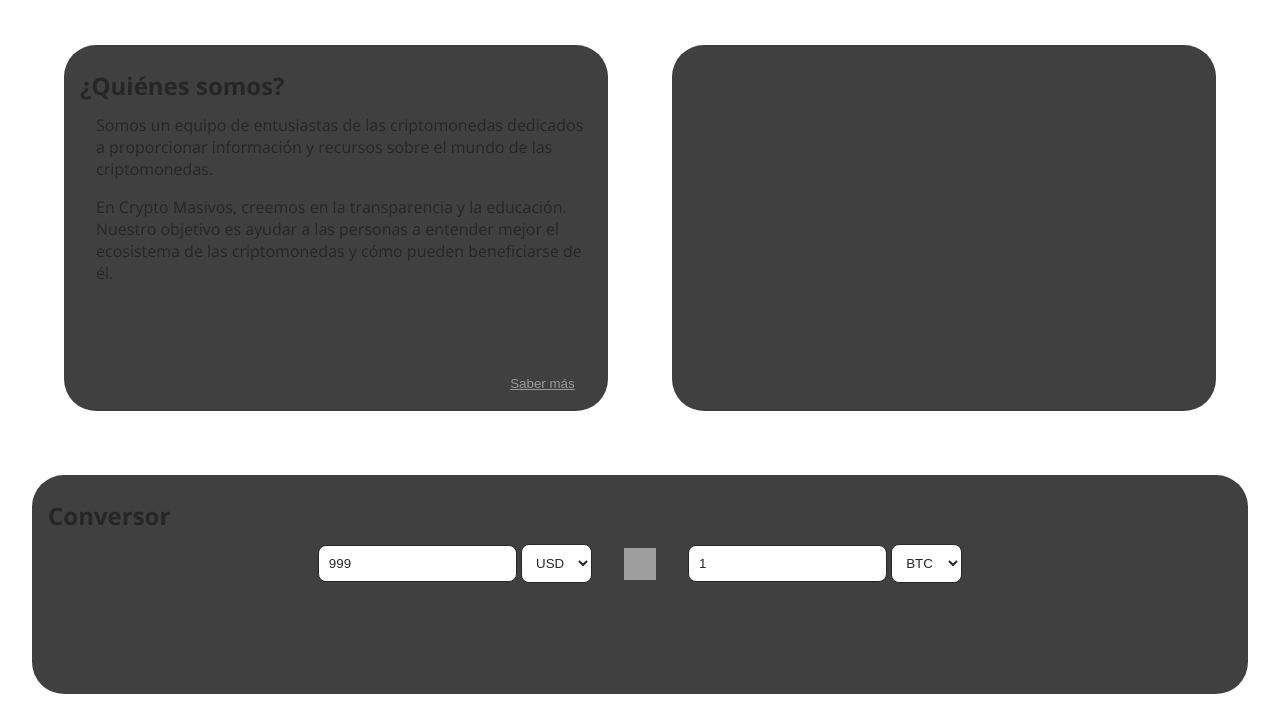
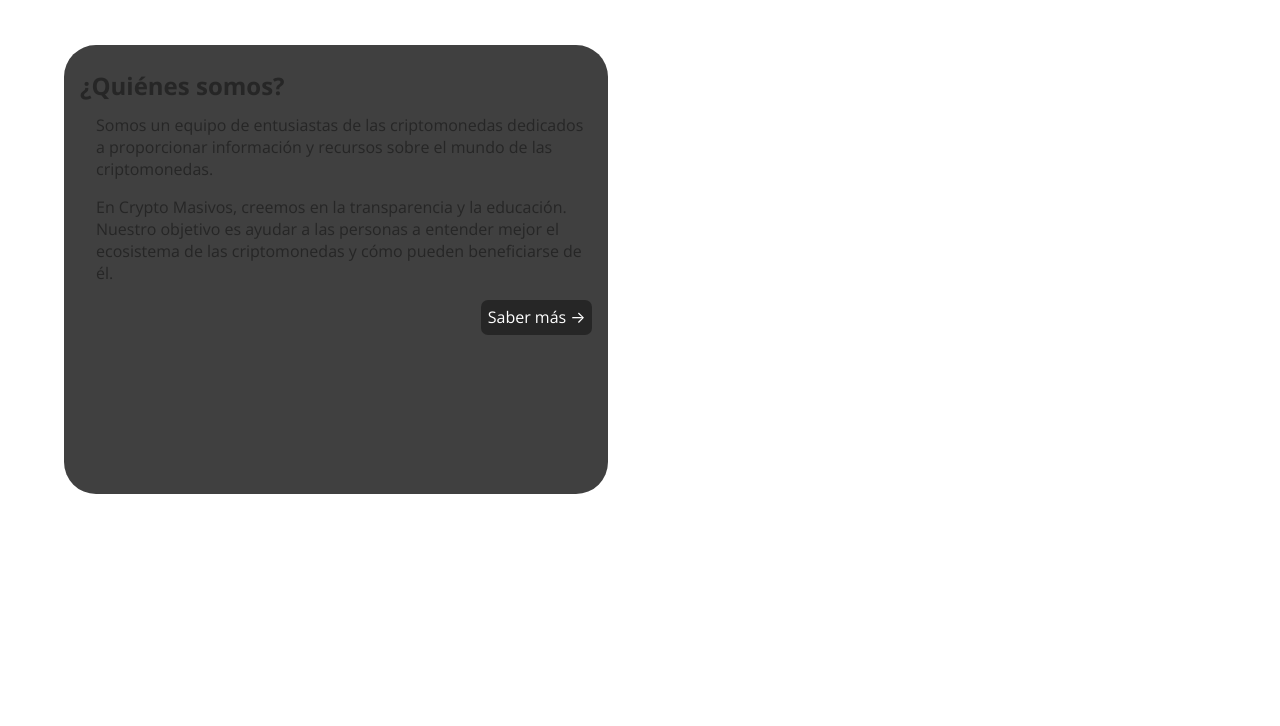
Before and after one commit to LucasCambon/crypto_masivos, a plain HTML site: page frontend/index.html in a window 1280 px wide. Shown: the part 74-800 px from the top of the page. Drawn offline with nearby package versions, Linux system fonts and the light colour scheme; grey boxes are pictures that could not be loaded.

Commit message:
remove: convert, currencies, script and icons. change: header logo and about link structure. add: button hover effect

```diff
--- a/frontend/index.html
+++ b/frontend/index.html
@@ -10,16 +10,15 @@
 	</head>
 	<body>
 		<header>
-			<div class="logo-container">
-				<h1><a href="index.html">CryptoMasivos</a></h1>
-			</div>
+			<nav>
+				<a href="index.html" class="site-logo">CryptoMasivos</a>
 
-			<div class="btn-container">
-				<button>Log In</button>
-				<button class="primary-btn">Sign Up</button>
-			</div>
+				<div class="btn-container">
+					<button type="button" class="secondary">Log In</button>
+					<button type="button" class="primary">Sign Up</button>
+				</div>
+			</nav>
 		</header>
-
 		<main>
 			<section class="about">
 				<h2>¿Quiénes somos?</h2>
@@ -34,40 +33,8 @@
 					entender mejor el ecosistema de las criptomonedas y cómo
 					pueden beneficiarse de él.
 				</p>
-				<button id="about-link">Saber más</button>
-			</section>
-			<section class="currencies"></section>
-			<section class="convert">
-				<h2>Conversor</h2>
-
-				<div class="convert-container">
-					<div class="currency-field">
-						<input type="number" id="amount1" value="999" />
-						<select name="currencies" id="currencies1">
-							<option value="USD" selected>USD</option>
-							<option value="USD">EUR</option>
-							<option value="USD">GBP</option>
-							<option value="USD">BTC</option>
-							<option value="USD">ETH</option>
-						</select>
-					</div>
-
-					<span class="swap-icon"></span>
-
-					<div class="currency-field">
-						<input type="number" id="amount2" value="1" />
-						<select name="currencies1" id="currencies2">
-							<option value="USD">USD</option>
-							<option value="USD">EUR</option>
-							<option value="USD">GBP</option>
-							<option value="USD" selected>BTC</option>
-							<option value="USD">ETH</option>
-						</select>
-					</div>
-				</div>
+				<a class="primary" href="about.html">Saber más</a>
 			</section>
 		</main>
-
-		<script src="scripts/index.js"></script>
 	</body>
 </html>
--- a/frontend/scripts/index.js
+++ /dev/null
@@ -1,6 +0,0 @@
-const aboutLink = document.getElementById('about-link');
-
-aboutLink.addEventListener('click', (event) => {
-	event.preventDefault();
-	window.location.href = 'about.html';
-});
--- a/frontend/styles/header.css
+++ b/frontend/styles/header.css
@@ -1,4 +1,4 @@
-header {
+nav {
 	display: flex;
 	align-items: center;
 	justify-content: space-between;
@@ -6,16 +6,9 @@ header {
 	user-select: none;
 }
 
-.logo-container {
-	width: fit-content;
-}
-
-.logo-container h1 {
+.site-logo {
 	font-size: 2.5rem;
 	font-weight: bold;
-}
-
-.logo-container h1 a {
 	text-decoration: none;
 }
 
@@ -24,10 +17,7 @@ header {
 	gap: 16px;
 }
 
-.primary-btn {
-	background-color: var(--color-fg);
-	color: var(--color-bg);
-
+.btn-container .primary {
 	border-radius: 99px;
 	padding: 0.5em 1em;
 }
--- a/frontend/styles/home.css
+++ b/frontend/styles/home.css
@@ -1,11 +1,9 @@
-@import 'icons.css';
-
 main {
 	display: grid;
 	grid-template-columns: 1fr 1fr;
 	grid-template-areas:
-		'about currencies'
-		'convert convert';
+		'about .'
+		'. .';
 	gap: 64px;
 	flex-grow: 1;
 	padding: 0 32px 32px;
@@ -25,56 +23,28 @@ section p {
 	padding-left: 1em;
 }
 
-section button {
-	background-color: inherit;
-	text-decoration: underline;
+section a {
+	text-decoration: none;
 	color: var(--color-1);
-	position: absolute;
-	right: 2em;
-	bottom: 1em;
+	width: fit-content;
+	height: fit-content;
+	align-self: flex-end;
+
 	user-select: none;
-	padding: 0.5em;
+
+	border-radius: 7px;
+	padding: 0.4em;
 }
 
 section a::after {
-	user-select: none;
 	content: ' →';
 }
 
 .about {
 	grid-area: about;
+	display: flex;
+	flex-direction: column;
 	min-width: 500px;
 	margin-top: 32px;
 	margin-left: 32px;
 }
-
-.currencies {
-	grid-area: currencies;
-	min-width: 500px;
-	margin-top: 32px;
-	margin-right: 32px;
-}
-
-.convert-container {
-	display: flex;
-	gap: 32px;
-	align-items: center;
-	justify-content: center;
-}
-
-.convert {
-	grid-area: convert;
-}
-
-.currency-field * {
-	color: var(--color-fg);
-	border: 1px solid var(--color-fg);
-	background-color: var(--color-bg);
-	border-radius: 8px;
-	padding: 0.75em;
-}
-
-.swap-icon {
-	width: 2em;
-	height: 2em;
-}
--- a/frontend/styles/icons.css
+++ /dev/null
@@ -1,12 +0,0 @@
-[class$='icon'] {
-	width: 1.25em;
-	height: 1.25em;
-	display: inline-block;
-	background-image: var(--svg);
-	background-size: cover;
-	background-position: center;
-}
-
-.swap-icon {
-	--svg: url(https://icongr.am/octicons/arrow-both.svg?size=128&color=ffffff);
-}
--- a/frontend/styles/styles.css
+++ b/frontend/styles/styles.css
@@ -49,6 +49,45 @@ section {
 	padding: 1.5em 1em;
 }
 
+.primary,
+.secondary {
+	position: relative;
+}
+
+.primary {
+	background-color: var(--color-fg);
+	color: var(--color-bg);
+}
+
+.primary::before,
+.secondary::before {
+	content: '';
+	position: absolute;
+	top: 1.75em;
+	height: 2px;
+	display: block;
+	border-radius: 99px;
+	--width: max(75%, 3em);
+	width: var(--width);
+	left: calc((100% - var(--width)) / 2);
+	transform: scale(0, 1);
+	transform-origin: center;
+	transition: all 0.5s ease-in-out;
+}
+
+.primary::before {
+	background-color: var(--color-bg);
+}
+
+.secondary::before {
+	background-color: var(--color-fg);
+}
+
+.primary:hover::before,
+.secondary:hover::before {
+	transform: scale(1);
+}
+
 @media (prefers-color-scheme: dark) {
 	:root {
 		--color-bg: hsl(0, 0%, 15%);
```
